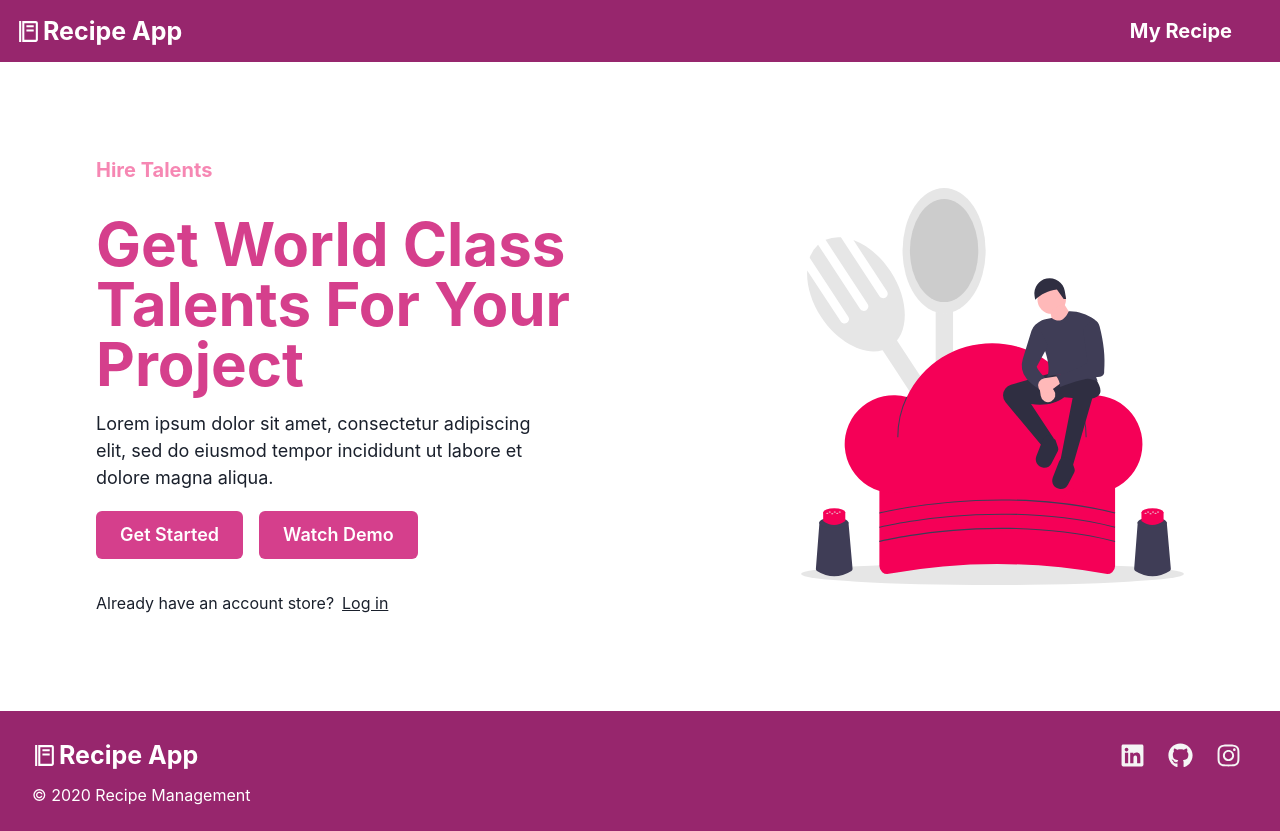
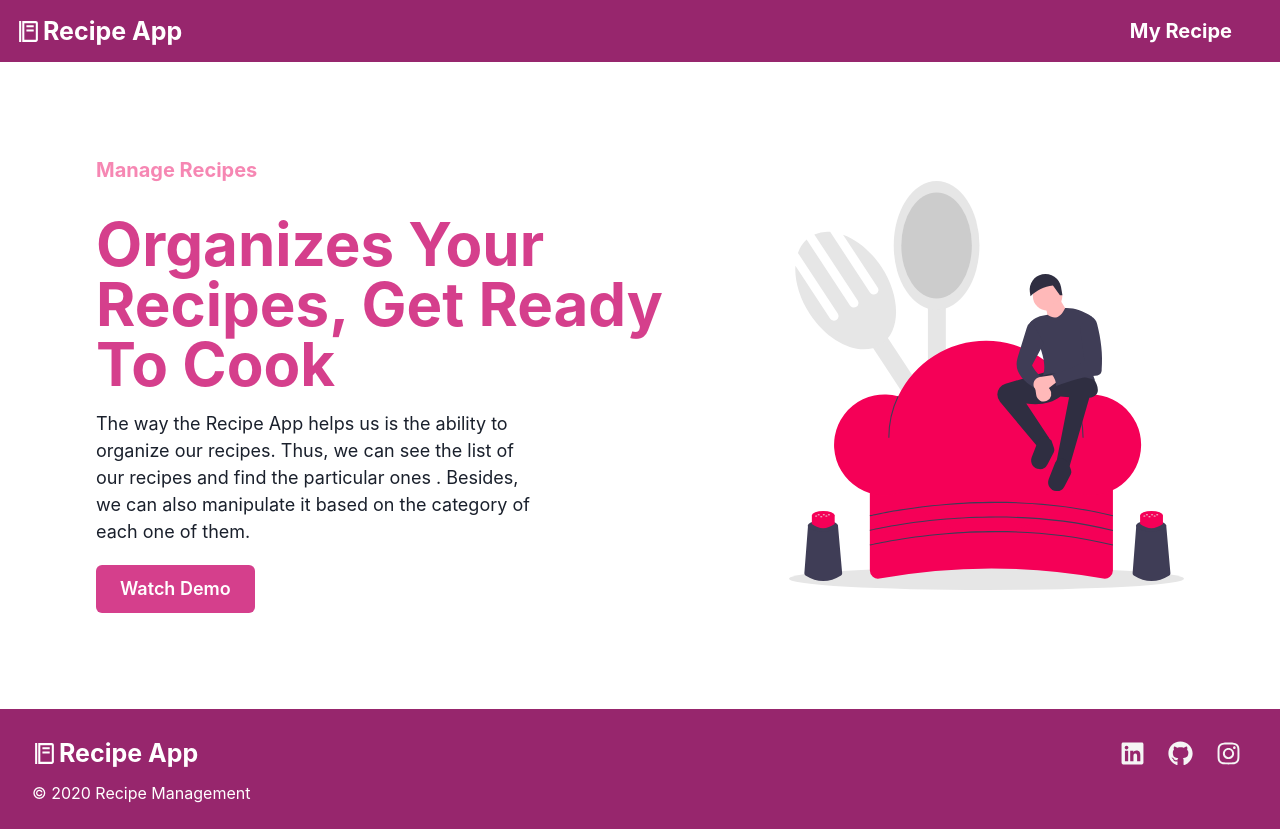
Before and after one commit to dannycahyo/recipe-management, a React (Create React App) app: page / in a window 1280 px wide. Built offline with nearby package versions, Linux system fonts and the light colour scheme.

Commit message:
filling content on landing page & update performance

```diff
--- a/src/App.tsx
+++ b/src/App.tsx
@@ -1,15 +1,18 @@
-import React from "react";
-import LandingPage from "./containers/LandingPage";
-import MyRecipe from "../src/containers/MyRecipe";
+import React, { Suspense, lazy } from "react";
 import { Switch, Route } from "react-router-dom";
+
+const LandingPage = lazy(() => import("./containers/LandingPage"));
+const MyRecipe = lazy(() => import("../src/containers/MyRecipe"));
 
 export default function App() {
   return (
     <div>
-      <Switch>
-        <Route exact path="/" component={LandingPage} />
-        <Route exact path="/myrecipes" component={MyRecipe} />
-      </Switch>
+      <Suspense fallback={<h1>Loading, Please wait</h1>}>
+        <Switch>
+          <Route exact path="/" component={LandingPage} />
+          <Route exact path="/myrecipes" component={MyRecipe} />
+        </Switch>
+      </Suspense>
     </div>
   );
 }
--- a/src/components/UserHeader.tsx
+++ b/src/components/UserHeader.tsx
@@ -1,6 +1,6 @@
 import React from "react";
 import { AddRecipe } from "../containers/AddRecipe";
-import { Flex, Heading, Grid, GridItem } from "@chakra-ui/react";
+import { Flex, Heading, Grid, GridItem, Link } from "@chakra-ui/react";
 import { Logo } from "../components/Footer/Logo";
 
 export default function UserHeader() {
@@ -19,7 +19,7 @@ export default function UserHeader() {
               textDecoration: "underline",
             }}
           >
-            My Recipe
+            <Link href="/myrecipes">My Recipe</Link>
           </Heading>
           <AddRecipe />
         </Flex>
--- a/src/containers/AddRecipe.tsx
+++ b/src/containers/AddRecipe.tsx
@@ -85,7 +85,7 @@ export const AddRecipe = () => {
             <FormControl>
               <FormLabel>Recipe Name</FormLabel>
               <Input value={recipeValue} onChange={handleRecipeValueChange} />
-              <FormHelperText>Loremm Ipsum Dolor Jamet</FormHelperText>
+              <FormHelperText>Input the name of your new recipe</FormHelperText>
               <FormLabel mt="2">Category</FormLabel>
               <Input
                 value={categoryValue}
@@ -93,23 +93,30 @@ export const AddRecipe = () => {
                   setCategoryValue(event.target.value)
                 }
               />
-              <FormHelperText>Loremm Ipsum Dolor Jamet</FormHelperText>
+              <FormHelperText>Input the category of your recipe</FormHelperText>
               <FormLabel mt="2">Image</FormLabel>
               <Input value={imageValue} onChange={handleImageValueChange} />
-              <FormHelperText>Loremm Ipsum Dolor Jamet</FormHelperText>
+              <FormHelperText>
+                Input the URL link of your recipe's image
+              </FormHelperText>
               <FormLabel mt="2">Ingredients</FormLabel>
               <Textarea
                 value={ingredientsValue}
                 onChange={handleIngredientsValueChange}
                 size="lg"
               />
-              <FormHelperText>Loremm Ipsum Dolor Jamet</FormHelperText>
+              <FormHelperText>
+                Input the ingredients of your recipe
+              </FormHelperText>
               <FormLabel mt="2">Instruction</FormLabel>
               <Textarea
                 value={instructionValue}
                 onChange={handleInstructionValueChange}
                 size="lg"
               />
+              <FormHelperText>
+                Input the instruction of your recipe
+              </FormHelperText>
             </FormControl>
           </ModalBody>
           <ModalFooter>
--- a/src/containers/LandingPage.tsx
+++ b/src/containers/LandingPage.tsx
@@ -8,14 +8,22 @@ import {
   Text,
   Grid,
   GridItem,
-  ButtonGroup,
+  AspectRatio,
   Image,
-  Link,
-  Flex,
+  Modal,
+  ModalBody,
+  ModalOverlay,
+  ModalContent,
+  ModalHeader,
+  ModalCloseButton,
+  ModalFooter,
+  useDisclosure,
 } from "@chakra-ui/react";
 import SVGImage from "../assets/undraw_cooking_lyxy.svg";
 
 export default function LandingPage() {
+  const { isOpen, onOpen, onClose } = useDisclosure();
+
   return (
     <div>
       <Headers />
@@ -23,33 +31,44 @@ export default function LandingPage() {
         <GridItem colStart={[1, 1, 1, 1, 1]} colEnd={[5, 5, 5, 2, 3]}>
           <Box>
             <Heading size="md" color="pink.300">
-              Hire Talents
+              Manage Recipes
             </Heading>
             <Heading size="3xl" mt="8" color="pink.500">
-              Get World Class Talents For Your Project
+              Organizes Your Recipes, Get Ready To Cook
             </Heading>
             <Text mb="5" fontSize="lg" mt="4" w="75%">
-              Lorem ipsum dolor sit amet, consectetur adipiscing elit, sed do
-              eiusmod tempor incididunt ut labore et dolore magna aliqua.
+              The way the Recipe App helps us is the ability to organize our
+              recipes. Thus, we can see the list of our recipes and find the
+              particular ones . Besides, we can also manipulate it based on the
+              category of each one of them.
             </Text>
-            <ButtonGroup spacing="4">
-              <Button colorScheme="pink" size="lg">
-                Get Started
-              </Button>
-              <Button colorScheme="pink" size="lg">
-                Watch Demo
-              </Button>
-            </ButtonGroup>
-            <Flex>
-              <Text mt="8" size="md" mr="2">
-                Already have an account store?
-              </Text>
-              <Text size="md" textDecoration="underline" mt="8">
-                <Link href="/login">Log in</Link>
-              </Text>
-            </Flex>
+            <Button colorScheme="pink" size="lg" onClick={onOpen}>
+              Watch Demo
+            </Button>
+            <Modal isOpen={isOpen} onClose={onClose} size="2xl">
+              <ModalOverlay />
+              <ModalContent bgColor="pink.300">
+                <ModalHeader>Recipe App Tutorial</ModalHeader>
+                <ModalCloseButton />
+                <ModalBody>
+                  <AspectRatio maxW="560px" ratio={1}>
+                    <iframe
+                      title="Recipe Demo"
+                      src="https://www.youtube.com/embed/NGAjcJFlP_U"
+                      allowFullScreen
+                    />
+                  </AspectRatio>
+                </ModalBody>
+                <ModalFooter>
+                  <Button colorScheme="pink" mr={3} onClick={onClose}>
+                    Close
+                  </Button>
+                </ModalFooter>
+              </ModalContent>
+            </Modal>
           </Box>
         </GridItem>
+
         <GridItem colStart={[1, 1, 1, 2, 3]} colEnd={[5, 5, 5, 5, 5]}>
           <Image src={SVGImage} alt="Banner" />
         </GridItem>
--- a/src/containers/MyRecipe.tsx
+++ b/src/containers/MyRecipe.tsx
@@ -1,5 +1,4 @@
-import React, { useState } from "react";
-import UserHeader from "../components/UserHeader";
+import React, { useState, lazy } from "react";
 import { Footer } from "../components/Footer/Footer";
 import { HiPencilAlt } from "react-icons/hi";
 import { Card } from "../containers/DetailRecipe/Card";
@@ -36,6 +35,8 @@ import { SearchIcon } from "@chakra-ui/icons";
 import useRecipeQuery from "../useRecipeQuery";
 import { Recipe } from "../useRecipeQuery";
 import SvgImg from "../assets/undraw_empty_xct9.svg";
+
+const UserHeader = lazy(() => import("../components/UserHeader"));
 
 export default function MyRecipe() {
   const { isOpen, onOpen, onClose } = useDisclosure();
```
Also changed, not shown: 1 other file (tests, documents, lock files or other folders).
